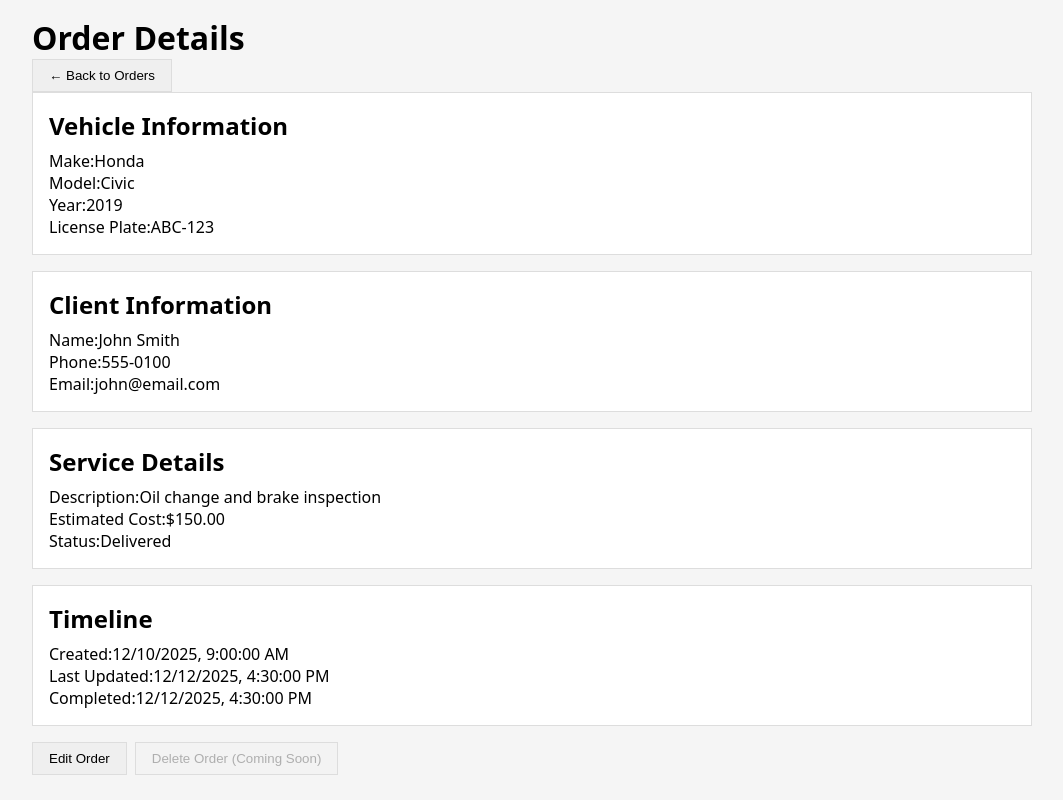
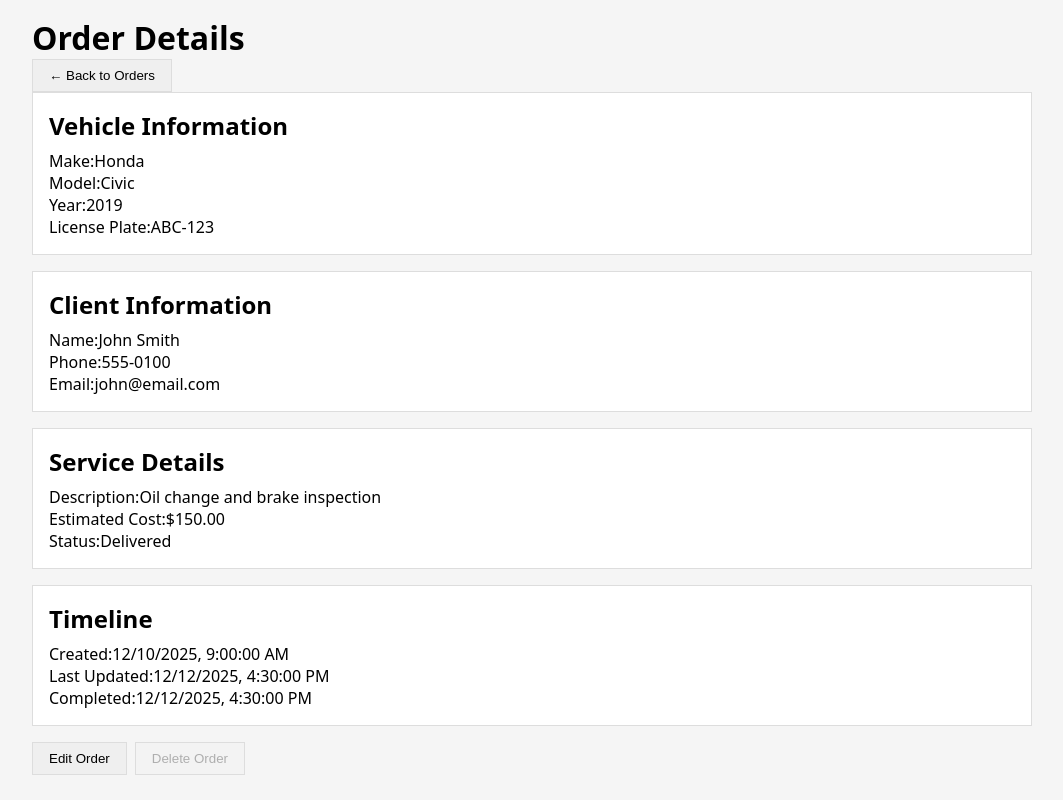
Before and after one commit to jabdi13/garage, a React (Vite) app: page /garage/order/1 in a window 1280 px wide. Shown: the whole page, without its empty margins (108-1171 px from the left). Built offline with nearby package versions, Linux system fonts and the light colour scheme.

Commit message:
Delete order implemented

```diff
--- a/src/context/OrdersContext.tsx
+++ b/src/context/OrdersContext.tsx
@@ -8,6 +8,7 @@ interface OrdersContextType {
   addOrder: (orderData: Omit<RepairOrder, 'id' | 'status' | 'createdAt' | 'updatedAt' | 'completedAt'>) => void;
   updateOrderStatus: (orderId: string, newStatus: OrderStatus) => void;
   updateOrder: (orderId: string, updates: Partial<Pick<RepairOrder, 'vehicle' | 'client' | 'serviceDescription' | 'estimatedCost'>>) => void;
+  deleteOrder: (orderId: string) => void;
 }
 
 const OrdersContext = createContext<OrdersContextType | undefined>(undefined);
@@ -54,8 +55,12 @@ export function OrdersProvider({ children }: { children: ReactNode }) {
     }));
   };
 
+  const deleteOrder = (orderId: string) => {
+    setOrders(orders.filter(order => order.id !== orderId));
+  };
+
   return (
-    <OrdersContext.Provider value={{ orders, addOrder, updateOrderStatus, updateOrder }}>
+    <OrdersContext.Provider value={{ orders, addOrder, updateOrderStatus, updateOrder, deleteOrder }}>
       {children}
     </OrdersContext.Provider>
   );
--- a/src/pages/OrderDetailPage.tsx
+++ b/src/pages/OrderDetailPage.tsx
@@ -5,13 +5,14 @@ import { ConfirmationBanner } from '../components/ConfirmationBanner';
 
 export function OrderDetailPage() {
   const { orderId } = useParams<{ orderId: string }>();
-  const { orders, updateOrder } = useOrders();
+  const { orders, updateOrder, deleteOrder } = useOrders();
   const navigate = useNavigate();
 
   const order = orders.find(o => o.id === orderId);
 
   const [isEditMode, setIsEditMode] = useState(false);
   const [showSaveConfirmation, setShowSaveConfirmation] = useState(false);
+  const [showDeleteConfirmation, setShowDeleteConfirmation] = useState(false);
 
   // Form state
   const [make, setMake] = useState('');
@@ -88,6 +89,24 @@ export function OrderDetailPage() {
 
   const handleCancelSave = () => {
     setShowSaveConfirmation(false);
+  };
+
+  const handleDeleteClick = () => {
+    if (order.status === 'delivered') {
+      alert('Cannot delete delivered orders');
+      return;
+    }
+    setShowDeleteConfirmation(true);
+  };
+
+  const handleConfirmDelete = () => {
+    deleteOrder(order.id);
+    setShowDeleteConfirmation(false);
+    navigate('/garage');
+  };
+
+  const handleCancelDelete = () => {
+    setShowDeleteConfirmation(false);
   };
 
   if (isEditMode) {
@@ -281,11 +300,23 @@ export function OrderDetailPage() {
           <button className="btn-edit" onClick={handleEditClick}>
             Edit Order
           </button>
-          <button className="btn-delete" disabled>
-            Delete Order (Coming Soon)
+          <button
+            className="btn-delete"
+            onClick={handleDeleteClick}
+            disabled={order.status === 'delivered'}
+          >
+            Delete Order
           </button>
         </div>
       </div>
+
+      {showDeleteConfirmation && (
+        <ConfirmationBanner
+          message={`Delete order for ${order.vehicle.make} ${order.vehicle.model}? This action cannot be undone.`}
+          onConfirm={handleConfirmDelete}
+          onCancel={handleCancelDelete}
+        />
+      )}
     </div>
   );
 }
```
